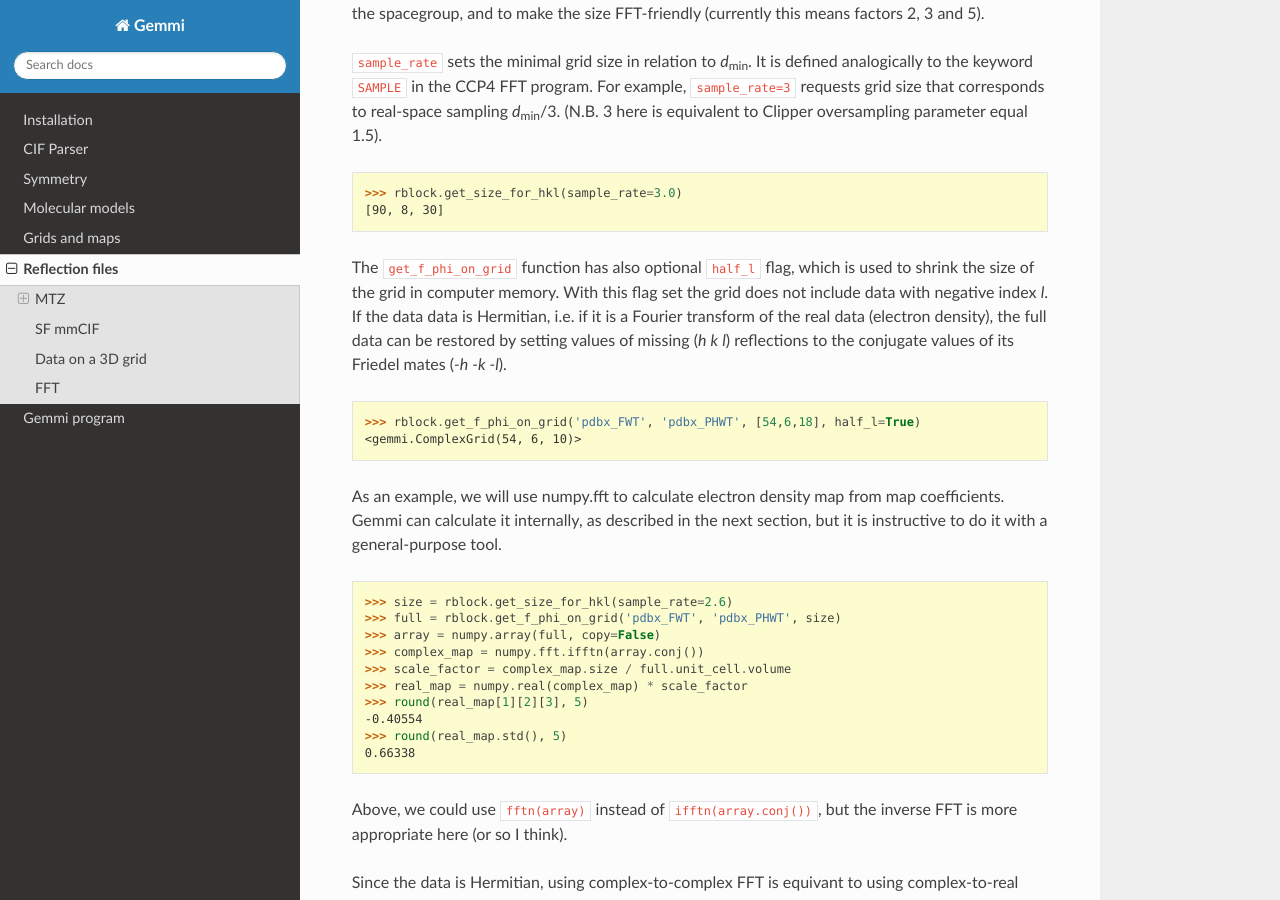
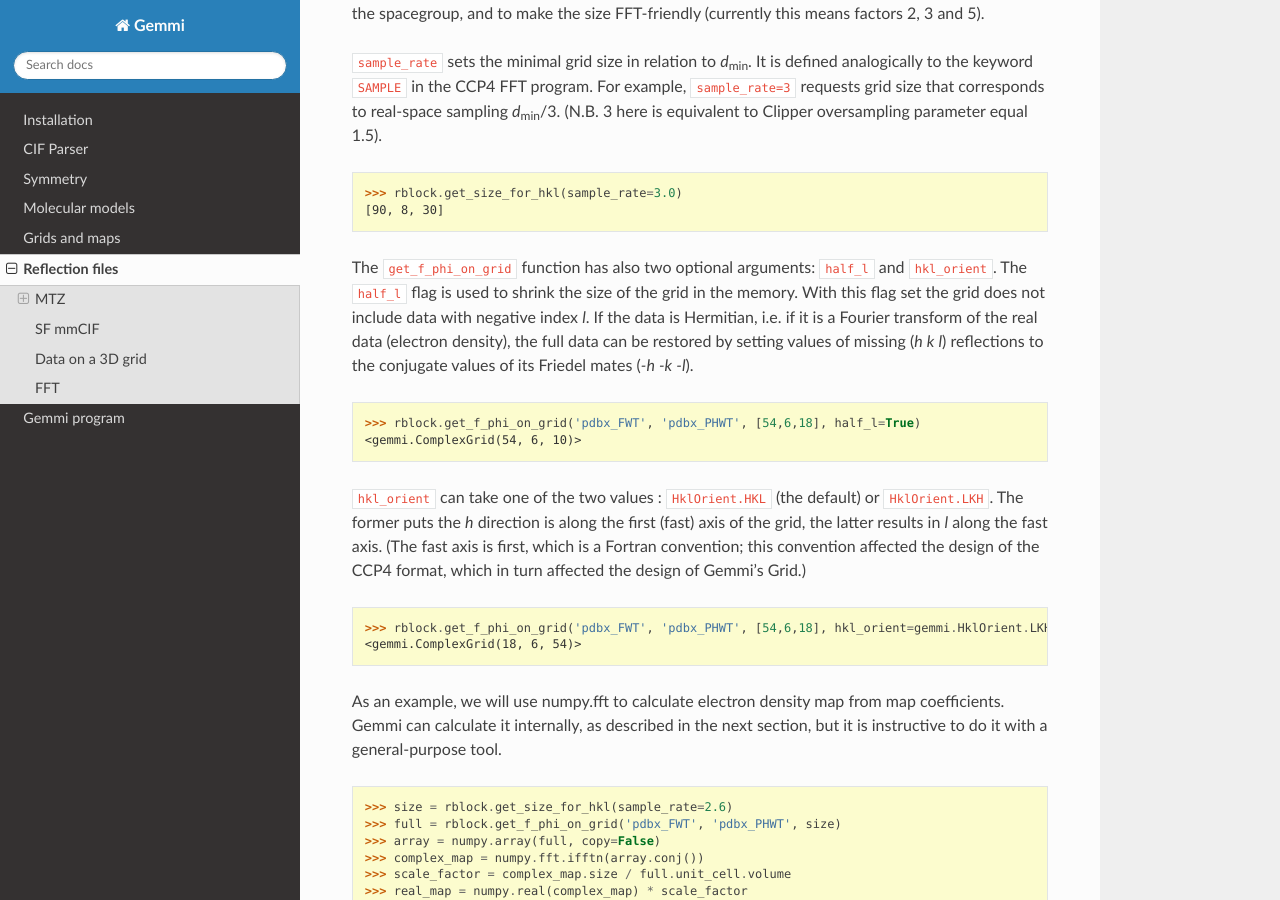
Before and after one commit to project-gemmi/gemmi, a Sphinx documentation site: the page built from docs/hkl.rst, in a window 1280 px wide and 900 px high, scrolled down 10244 px. Built offline with Sphinx 7.4.7 and the Read the Docs theme 2.0.0, drawn with Linux system fonts in a browser that asks for light colours.

Commit message:
updated docs

```diff
--- a/docs/hkl.rst
+++ b/docs/hkl.rst
@@ -544,10 +544,11 @@ to real-space sampling *d*:sub:`min`/3.
   >>> rblock.get_size_for_hkl(sample_rate=3.0)
   [90, 8, 30]
 
-The ``get_f_phi_on_grid`` function has also optional ``half_l`` flag,
-which is used to shrink the size of the grid in computer memory.
+The ``get_f_phi_on_grid`` function has also two optional arguments:
+``half_l`` and ``hkl_orient``.
+The ``half_l`` flag is used to shrink the size of the grid in the memory.
 With this flag set the grid does not include data with negative index *l*.
-If the data data is Hermitian, i.e. if it is a Fourier transform of
+If the data is Hermitian, i.e. if it is a Fourier transform of
 the real data (electron density), the full data can be restored by setting
 values of missing (*h* *k* *l*) reflections to the conjugate values of its
 Friedel mates (*-h* *-k* *-l*).
@@ -556,6 +557,18 @@ Friedel mates (*-h* *-k* *-l*).
 
   >>> rblock.get_f_phi_on_grid('pdbx_FWT', 'pdbx_PHWT', [54,6,18], half_l=True)
   <gemmi.ComplexGrid(54, 6, 10)>
+
+``hkl_orient`` can take one of the two values : ``HklOrient.HKL`` (the default)
+or ``HklOrient.LKH``. The former puts the *h* direction is along the first
+(fast) axis of the grid, the latter results in *l* along the fast axis.
+(The fast axis is first, which is a Fortran convention; this convention
+affected the design of the CCP4 format, which in turn affected the design of
+Gemmi's Grid.)
+
+.. doctest::
+
+  >>> rblock.get_f_phi_on_grid('pdbx_FWT', 'pdbx_PHWT', [54,6,18], hkl_orient=gemmi.HklOrient.LKH)
+  <gemmi.ComplexGrid(18, 6, 54)>
 
 As an example, we will use numpy.fft to calculate electron density map
 from map coefficients. Gemmi can calculate it internally, as described
```
